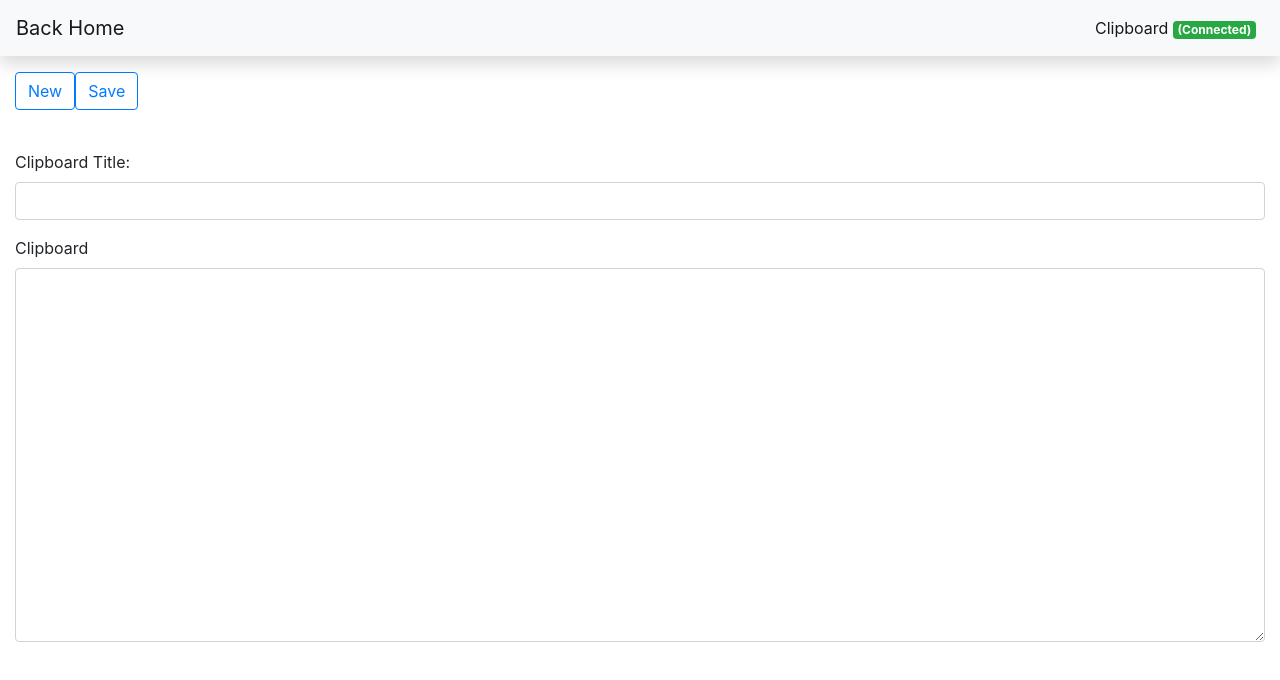
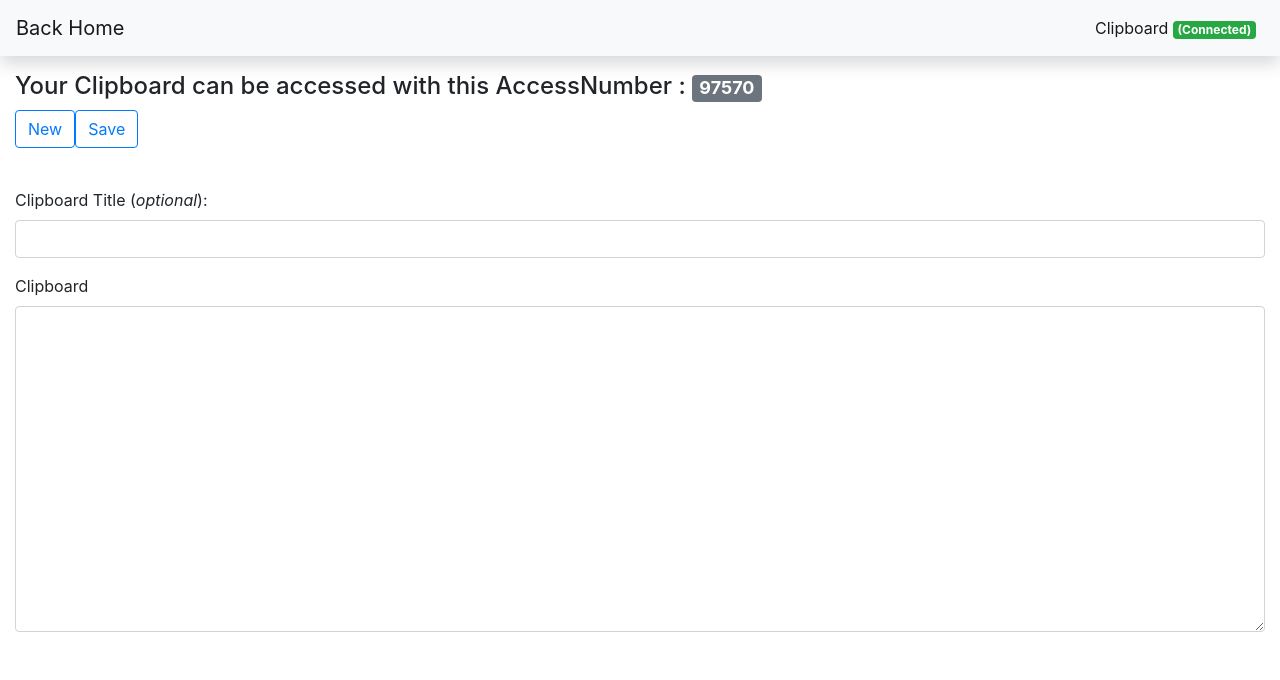
Before and after one commit to FelixKiprono/sharecopy-frontend, a Vue app: page /#/clipboard/1 in a window 1280 px wide. Shown: the top 680 px of the page. Built offline with nearby package versions, Linux system fonts and the light colour scheme; no server answers.

Commit message:
added autogenerate new idnumber and also fixed home route

```diff
--- a/src/components/Home.vue
+++ b/src/components/Home.vue
@@ -45,8 +45,8 @@
             <p class="lead">Copy and share your content online</p>
             <router-link
               class="btn btn-primary btn-lg btn-block"
-              to="/clipboard"
-              tag="button">Shareclipboard</router-link>
+              to="/clipboard/0"
+              tag="button">Start Sharing clipboard</router-link>
 
             <br />
             <div class="input-group mb-3">
--- a/src/components/Sharecopy.vue
+++ b/src/components/Sharecopy.vue
@@ -37,6 +37,8 @@
     <div class="container-fluid">
       <div class="panel panel-default">
         <div class="panel-heading">
+              <h4>Your Clipboard can be accessed with this AccessNumber :
+                             <span class="badge badge-secondary">{{accessnumber}}</span></h4>
 
          <div class="form-group">
             <b-button variant="outline-primary"  @click=" clearclipboard()">New</b-button>
@@ -47,13 +49,13 @@
         </div>
         <br>
         <div class="form-group">
-          <label for="title">Clipboard Title:</label>
+          <label for="title">Clipboard Title (<i>optional</i>):</label>
           <input type="text" class="form-control" id="title" v-model="title" />
         </div>
         <div class="form-group">
           <div class="panel-body">
             <label for="comment">Clipboard</label>
-            <textarea class="form-control" rows="15" id="notes" v-model="notes"></textarea>
+            <textarea class="form-control" rows="13" id="notes" v-model="notes"></textarea>
           </div>
         </div>
       </div>
@@ -68,6 +70,7 @@ export default {
     return {
       livehttpurl:'https://api.sharecopy.greenbyte.systems/',
       idnumber:0,
+      accessnumber:0,
       word:'',
       userid:'1',
       httpurl: "",
@@ -94,6 +97,8 @@ export default {
   {
     initfunc: function()
     {
+       this.accessnumber =  Math.floor(Math.random() * 100000);
+
       //get word as a parameter
       var word = null;
       if(this.$route.params.access!=null)
@@ -151,14 +156,14 @@ clearclipboard:function()
     },
     saveclipboard: function()
     {
-      var accessnumber =  Math.floor(Math.random() * 100);
+      //var accessnumber =  Math.floor(Math.random() * 100);
       var jsonheader = { headers: { "Content-Type": "application/json" } };
       var postdata =
       {
         'userid':this.userid,
         'title':this.title,
         'notes':this.notes,
-        'access':accessnumber
+        'access':this.accessnumber
       }
        this.$http
         .post(this.livehttpurl+"api/newclipboard", postdata,jsonheader)
```
Also changed, not shown: 7 other files (tests, documents, lock files or other folders).
